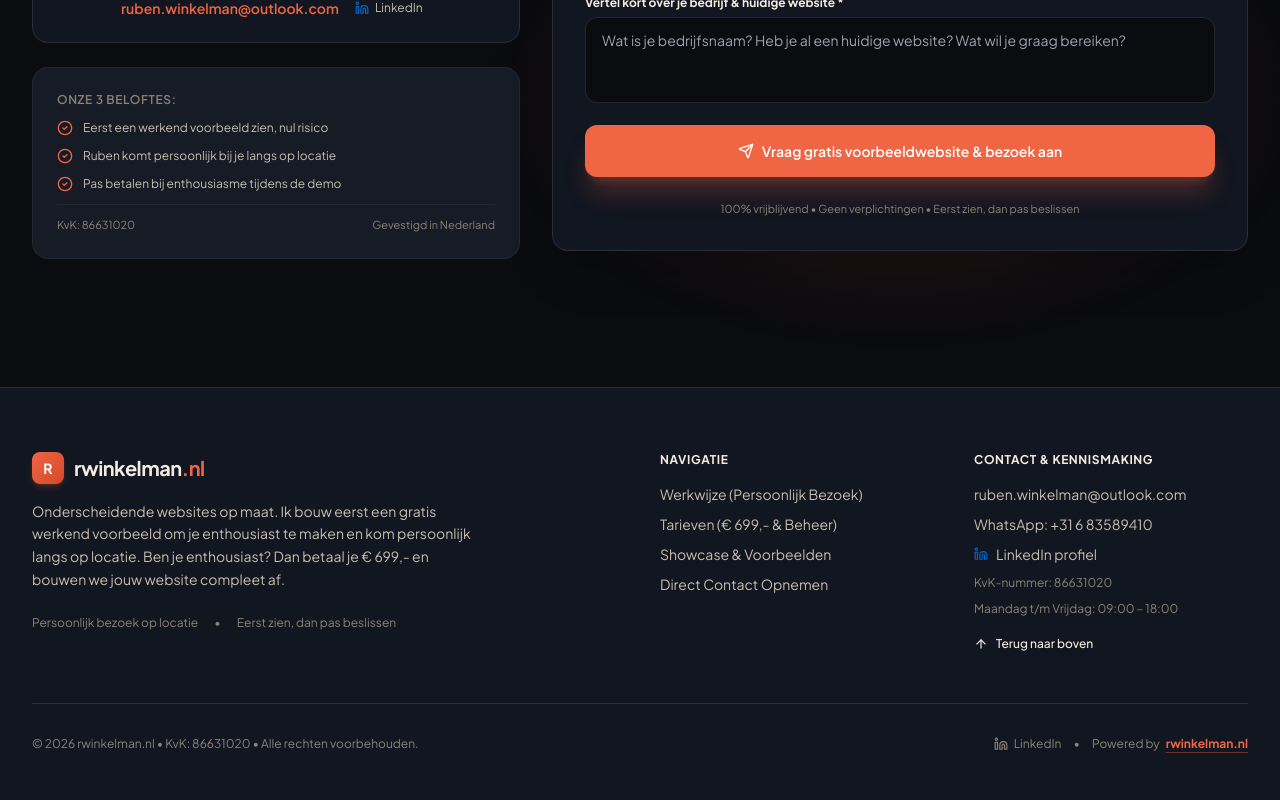
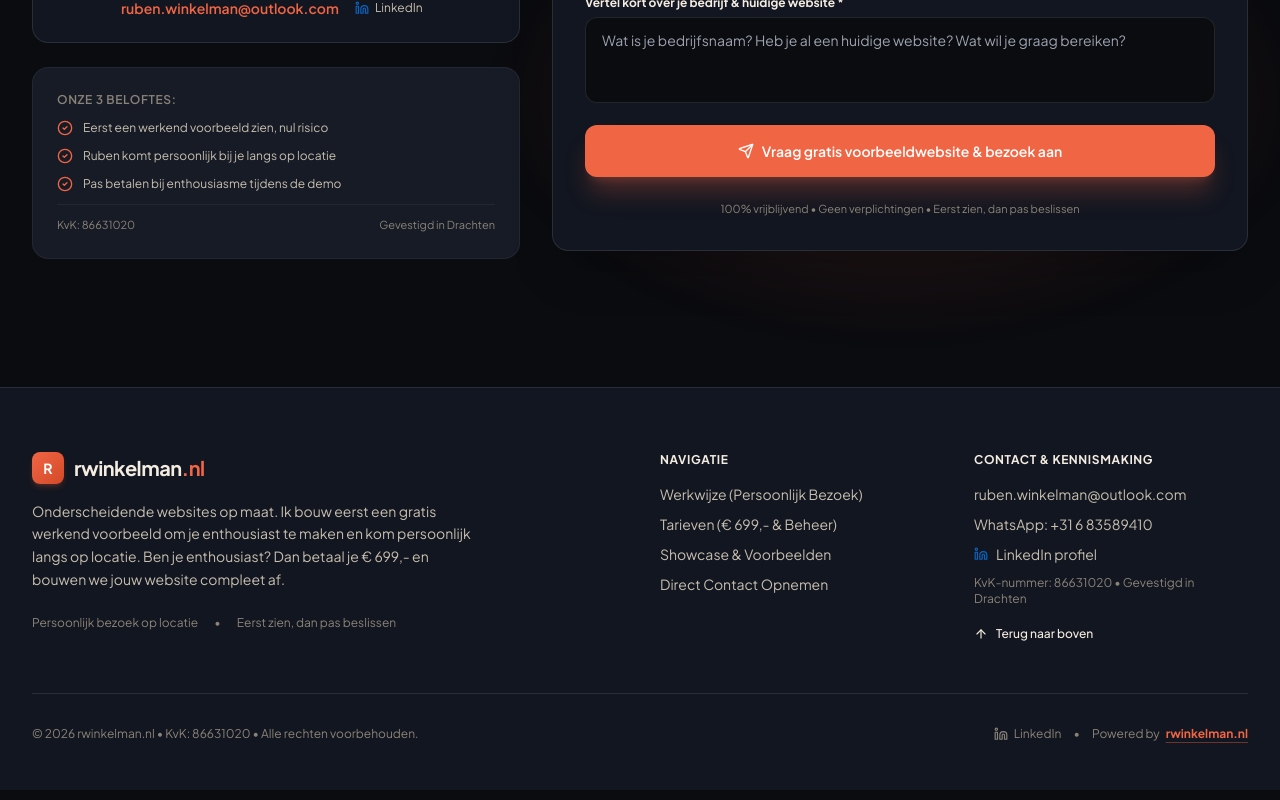
Before and after one commit to rubenwinkelman/rwinkelman, a React (Vite) app: page / in a window 1280 px wide. Shown: the part 7855-8655 px from the top of the page. Built offline with nearby package versions, Linux system fonts and the light colour scheme.

Commit message:
Verwijder openingstijden in footer en update locatie naar Gevestigd in Drachten

```diff
--- a/src/components/ContactSection.jsx
+++ b/src/components/ContactSection.jsx
@@ -160,7 +160,7 @@ export default function ContactSection() {
               </div>
               <div className="pt-3 border-t border-white/5 text-[11px] text-brand-sandDim flex items-center justify-between">
                 <span>KvK: 86631020</span>
-                <span>Gevestigd in Nederland</span>
+                <span>Gevestigd in Drachten</span>
               </div>
             </div>
 
--- a/src/components/Footer.jsx
+++ b/src/components/Footer.jsx
@@ -98,12 +98,7 @@ export default function Footer() {
               </li>
               <li>
                 <span className="text-xs text-brand-sandDim block mt-1">
-                  KvK-nummer: 86631020
-                </span>
-              </li>
-              <li>
-                <span className="text-xs text-brand-sandDim block">
-                  Maandag t/m Vrijdag: 09:00 &ndash; 18:00
+                  KvK-nummer: 86631020 &bull; Gevestigd in Drachten
                 </span>
               </li>
               <li className="pt-2">
```
